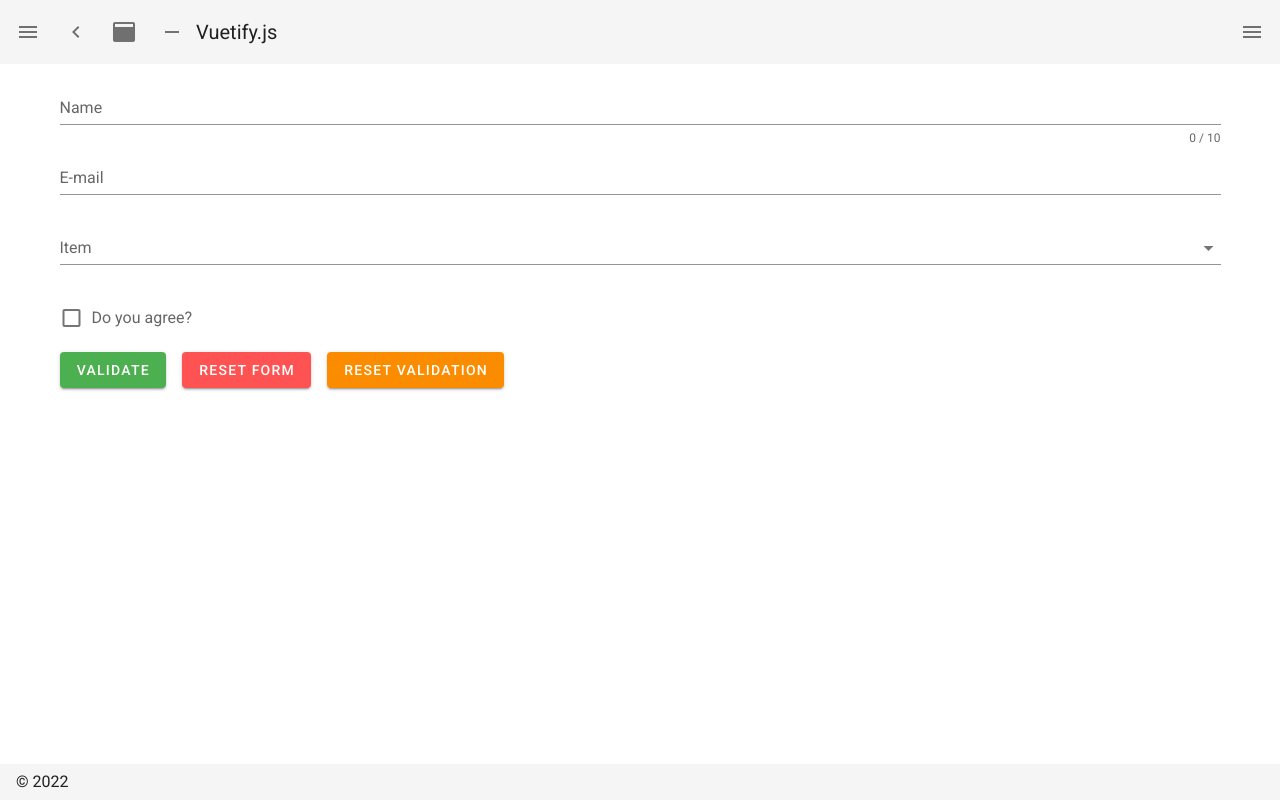
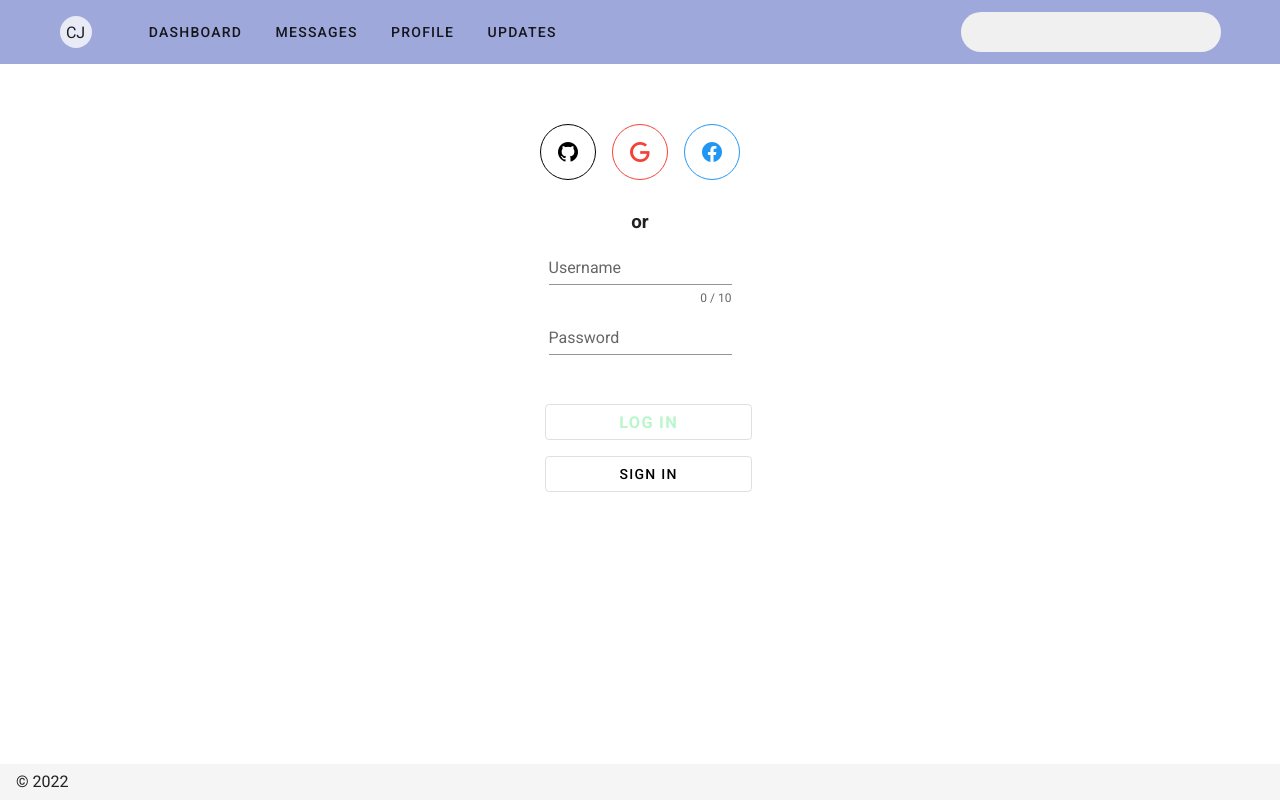
Before and after one commit to hndregjoni/codejudger, a Nuxt app in the folder frontend/: page /login in a window 1280 px wide. Built offline with nearby package versions, Linux system fonts and the light colour scheme.

Commit message:
Added header

```diff
--- a/frontend/layouts/default.vue
+++ b/frontend/layouts/default.vue
@@ -1,68 +1,70 @@
 <template>
-  <v-app dark>
-    <v-navigation-drawer
-      v-model="drawer"
-      :mini-variant="miniVariant"
-      :clipped="clipped"
-      fixed
+  <v-app  light>
+
+    <v-app-bar
       app
+      color="primary"
+      flat
     >
-      <v-list>
+      <v-container class="py-0 fill-height">
+        <v-avatar
+          class="mr-10"
+          color="info"
+          size="32"
+        >CJ</v-avatar>
+
+       <v-menu
+        v-for="text in links"
+        :key="text"
+        offset-y
+       >
+
+      <template v-slot:activator="{ attrs, on }"  >
+
+
+          <v-btn
+          text
+          v-bind="attrs"
+          v-on="on">
+                  {{ text }}
+          </v-btn>
+
+      </template>
+
+      <v-list  color="deep-purple lighten-5">
         <v-list-item
-          v-for="(item, i) in items"
-          :key="i"
-          :to="item.to"
-          router
-          exact
+
+          v-for="item in items"
+          :key="item"
+          link
         >
-          <v-list-item-action>
-            <v-icon>{{ item.icon }}</v-icon>
-          </v-list-item-action>
-          <v-list-item-content>
-            <v-list-item-title v-text="item.title" />
-          </v-list-item-content>
+          <v-list-item-title v-text="item" class="black--text"></v-list-item-title>
         </v-list-item>
       </v-list>
-    </v-navigation-drawer>
-    <v-app-bar
-      :clipped-left="clipped"
-      fixed
-      app
-      elevation="0"
-    >
-      <v-app-bar-nav-icon @click.stop="drawer = !drawer" />
-      <v-btn
-        icon
-        @click.stop="miniVariant = !miniVariant"
-      >
-        <v-icon>mdi-{{ `chevron-${miniVariant ? 'right' : 'left'}` }}</v-icon>
-      </v-btn>
-      <v-btn
-        icon
-        @click.stop="clipped = !clipped"
-      >
-        <v-icon>mdi-application</v-icon>
-      </v-btn>
-      <v-btn
-        icon
-        @click.stop="fixed = !fixed"
-      >
-        <v-icon>mdi-minus</v-icon>
-      </v-btn>
-      <v-toolbar-title v-text="title" />
-      <v-spacer />
-      <v-btn
-        icon
-        @click.stop="rightDrawer = !rightDrawer"
-      >
-        <v-icon>mdi-menu</v-icon>
-      </v-btn>
+    </v-menu>
+
+        <v-spacer></v-spacer>
+
+        <v-responsive max-width="260" >
+          <v-text-field
+            dense
+            flat
+            hide-details
+            rounded
+            filled
+            class="white"
+
+          ></v-text-field>
+        </v-responsive>
+      </v-container>
     </v-app-bar>
-    <v-main>
-      <v-container>
+
+    <v-main >
+      <v-container align-items: center fill-width>
         <Nuxt />
       </v-container>
     </v-main>
+
     <v-navigation-drawer
       v-model="rightDrawer"
       :right="right"
@@ -92,28 +94,17 @@
 <script>
 export default {
   name: 'DefaultLayout',
-  data () {
-    return {
-      clipped: false,
-      drawer: false,
-      fixed: false,
-      items: [
-        {
-          icon: 'mdi-apps',
-          title: 'Welcome',
-          to: '/'
-        },
-        {
-          icon: 'mdi-chart-bubble',
-          title: 'Inspire',
-          to: '/inspire'
-        }
+
+    data: () => ({
+      links: [
+        'Dashboard',
+        'Messages',
+        'Profile',
+        'Updates',
       ],
-      miniVariant: false,
-      right: true,
-      rightDrawer: false,
-      title: 'Vuetify.js'
-    }
-  }
+
+      items: [...Array(4)].map((_, i) => `Item ${i}`),
+    }),
+
 }
 </script>
--- a/frontend/nuxt.config.js
+++ b/frontend/nuxt.config.js
@@ -87,16 +87,17 @@ export default {
   vuetify: {
     customVariables: ['~/assets/variables.scss'],
     theme: {
-      dark: false,
+      light: true,
+
       themes: {
-        dark: {
-          primary: colors.blue.darken2,
-          accent: colors.grey.darken3,
-          secondary: colors.amber.darken3,
-          info: colors.teal.lighten1,
-          warning: colors.amber.base,
-          error: colors.deepOrange.accent4,
-          success: colors.green.accent3
+        light: {
+          primary: '#9FA8DA',
+          accent: '#FFAB91',
+          secondary: '#B9F6CA',
+          info: '#E8EAF6',
+          warning: '#F48FB1',
+          error: colors.red.darken3,
+          success: '#FFFF00'
         }
       }
     }
--- a/frontend/pages/index.vue
+++ b/frontend/pages/index.vue
@@ -1,90 +1,5 @@
 <template>
-  <v-row justify="center" align="center">
-    <v-col cols="12" sm="8" md="6">
-      <v-card class="logo py-4 d-flex justify-center">
-        <NuxtLogo />
-        <VuetifyLogo />
-      </v-card>
-      <v-card>
-        <v-card-title class="headline">
-          Welcome to the Vuetify + Nuxt.js template
-        </v-card-title>
-        <v-card-text>
-          <p>Vuetify is a progressive Material Design component framework for Vue.js. It was designed to empower developers to create amazing applications.</p>
-          <p>
-            For more information on Vuetify, check out the <a
-              href="https://vuetifyjs.com"
-              target="_blank"
-              rel="noopener noreferrer"
-            >
-              documentation
-            </a>.
-          </p>
-          <p>
-            If you have questions, please join the official <a
-              href="https://chat.vuetifyjs.com/"
-              target="_blank"
-              rel="noopener noreferrer"
-              title="chat"
-            >
-              discord
-            </a>.
-          </p>
-          <p>
-            Find a bug? Report it on the github <a
-              href="https://github.com/vuetifyjs/vuetify/issues"
-              target="_blank"
-              rel="noopener noreferrer"
-              title="contribute"
-            >
-              issue board
-            </a>.
-          </p>
-          <p>Thank you for developing with Vuetify and I look forward to bringing more exciting features in the future.</p>
-          <div class="text-xs-right">
-            <em><small>&mdash; John Leider</small></em>
-          </div>
-          <hr class="my-3">
-          <a
-            href="https://nuxtjs.org/"
-            target="_blank"
-            rel="noopener noreferrer"
-          >
-            Nuxt Documentation
-          </a>
-          <br>
-          <a
-            href="https://github.com/nuxt/nuxt.js"
-            target="_blank"
-            rel="noopener noreferrer"
-          >
-            Nuxt GitHub
-          </a>
-        </v-card-text>
-        <v-card-actions>
-          <v-spacer />
-          <v-btn
-            color="primary"
-            nuxt
-            @click="smth"
-          >
-            Continue
-          </v-btn>
-        </v-card-actions>
-      </v-card>
-    </v-col>
-  </v-row>
+
+    <h1>Sike!!</h1>
+
 </template>
-
-<script>
-
-export default {
-  name: 'IndexPage',
-
-  methods: {
-    async smth() {
-      this.$axios.get('hello');
-    }
-  }
-}
-</script>
--- a/frontend/pages/login.vue
+++ b/frontend/pages/login.vue
@@ -1,4 +1,43 @@
 <template>
+
+<v-container fill-height fluid >
+
+
+  <v-row  justify="center" class="py-10" >
+
+    <v-row justify="center" class="pt-5 ">
+   <v-btn
+      class="mx-2"
+      outlined
+      fab
+      color="black"
+    >
+      <v-icon>mdi-github</v-icon>
+    </v-btn>
+    <v-btn
+      class="mx-2"
+      outlined
+      fab
+      color="red"
+    >
+      <v-icon>mdi-google</v-icon>
+    </v-btn>
+    <v-btn
+      class="mx-2"
+      outlined
+      fab
+      color="blue"
+    >
+      <v-icon>mdi-facebook</v-icon>
+    </v-btn>
+    </v-row>
+  </v-row>
+  <v-row justify="center" >
+    <h3>or</h3>
+  </v-row>
+
+  <v-row  justify="center">
+
   <v-form
     ref="form"
     v-model="valid"
@@ -8,56 +47,58 @@
       v-model="name"
       :counter="10"
       :rules="nameRules"
-      label="Name"
+      label="Username"
       required
     ></v-text-field>
 
     <v-text-field
       v-model="email"
+      :type="'password'"
       :rules="emailRules"
-      label="E-mail"
+      label="Password"
+
       required
     ></v-text-field>
 
-    <v-select
-      v-model="select"
-      :items="items"
-      :rules="[v => !!v || 'Item is required']"
-      label="Item"
-      required
-    ></v-select>
 
-    <v-checkbox
-      v-model="checkbox"
-      :rules="[v => !!v || 'You must agree to continue!']"
-      label="Do you agree?"
-      required
-    ></v-checkbox>
+    <v-row class ="mt-5" >
+      <v-btn
+        block
+        fill-width
+        class="ma-2 plr-3 "
+        outlined
+        text
+        color="secondary "
+      >
+      <h3 color="black">
+         Log in
+      </h3  >
 
-    <v-btn
-      :disabled="!valid"
-      color="success"
-      class="mr-4"
-      @click="validate"
-    >
-      Validate
     </v-btn>
 
-    <v-btn
-      color="error"
-      class="mr-4"
-      @click="reset"
-    >
-      Reset Form
-    </v-btn>
+    </v-row>
+      <v-row >
+          <v-btn
+            block
+            class="ma-2"
+            outlined
+            text
+            color="black"
+          >
+          Sign in
+        </v-btn>
+  </v-row>
 
-    <v-btn
-      color="warning"
-      @click="resetValidation"
-    >
-      Reset Validation
-    </v-btn>
+
+
+
   </v-form>
+
+  </v-row>
+
+</v-container>
+
+
 </template>
 
 <script>
```
